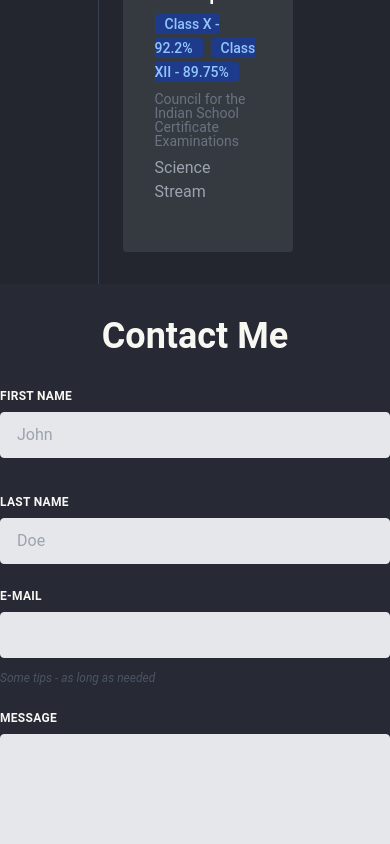
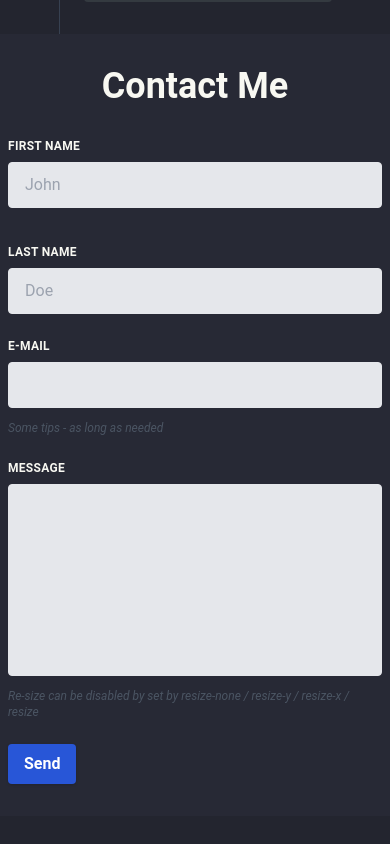
Before and after one commit to prafullapal/portfolio, a Next.js app: page / in a window 390 px wide. Shown: the part 5300-6144 px from the top of the page. Built offline with nearby package versions, Linux system fonts and the light colour scheme.

Commit message:
Contact Form Alignment update for mobile screen

```diff
--- a/src/components/contact.js
+++ b/src/components/contact.js
@@ -22,7 +22,7 @@ export default function Contact() {
   return (
     <form className="w-full max-w-xl mx-auto">
       <div className="flex flex-wrap -mx-3 mb-6">
-        <div className="w-full md:w-1/2 px-3 mb-6 md:mb-0">
+        <div className="w-full mx-2 md:w-1/2 px-3 mb-6 md:mb-0">
           <label
             className="block uppercase tracking-wide text-xs font-bold mb-2"
             htmlFor="grid-first-name"
@@ -45,7 +45,7 @@ export default function Contact() {
             </p>
           )}
         </div>
-        <div className="w-full md:w-1/2 px-3">
+        <div className="w-full md:w-1/2 px-3 mx-2">
           <label
             className="block uppercase tracking-wide text-xs font-bold mb-2"
             htmlFor="grid-last-name"
@@ -63,7 +63,7 @@ export default function Contact() {
         </div>
       </div>
       <div className="flex flex-wrap -mx-3 mb-6">
-        <div className="w-full px-3">
+        <div className="w-full px-3 mx-2">
           <label
             className="block uppercase tracking-wide text-xs font-bold mb-2"
             htmlFor="grid-password"
@@ -83,7 +83,7 @@ export default function Contact() {
         </div>
       </div>
       <div className="flex flex-wrap -mx-3 mb-6">
-        <div className="w-full px-3">
+        <div className="w-full px-3 mx-2">
           <label
             className="block uppercase tracking-wide text-xs font-bold mb-2"
             htmlFor="grid-password"
@@ -103,7 +103,7 @@ export default function Contact() {
         </div>
       </div>
       <div className="md:flex md:items-center pb-8">
-        <div className="md:w-1/3">
+        <div className="md:w-1/3 mx-2">
           <button
             className="shadow bg-blueText bg-opacity-[0.8] hover:bg-opacity-[0.6] focus:shadow-outline focus:outline-none text-white font-bold py-2 px-4 rounded"
             type="button"
--- a/src/pages/index.js
+++ b/src/pages/index.js
@@ -125,7 +125,7 @@ export default function Home() {
       <section id="education" className="bg-dark-2">
         {/* <Education /> */}
         <p className="text-4xl font-bold text-center py-8">Education</p>
-        <div className="mx-[25vw]">
+        <div className="mx-[15vw]">
           <ol className="relative border-l border-gray-700 pb-8">
             <li className="bg-card p-8 rounded ml-6 mb-4">
               <span className="absolute flex items-center justify-center w-6 h-6 rounded-full -left-3 ring-8 ring-dark-2 bg-dark">
```
